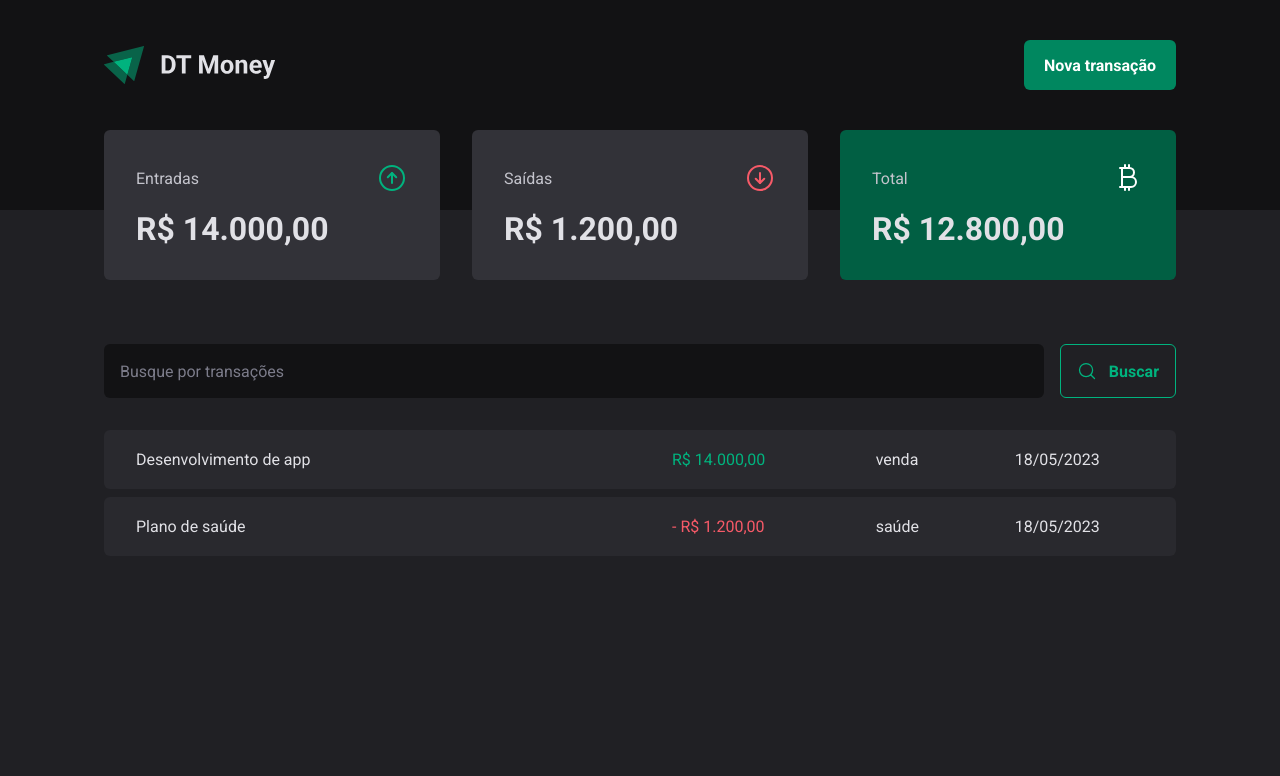
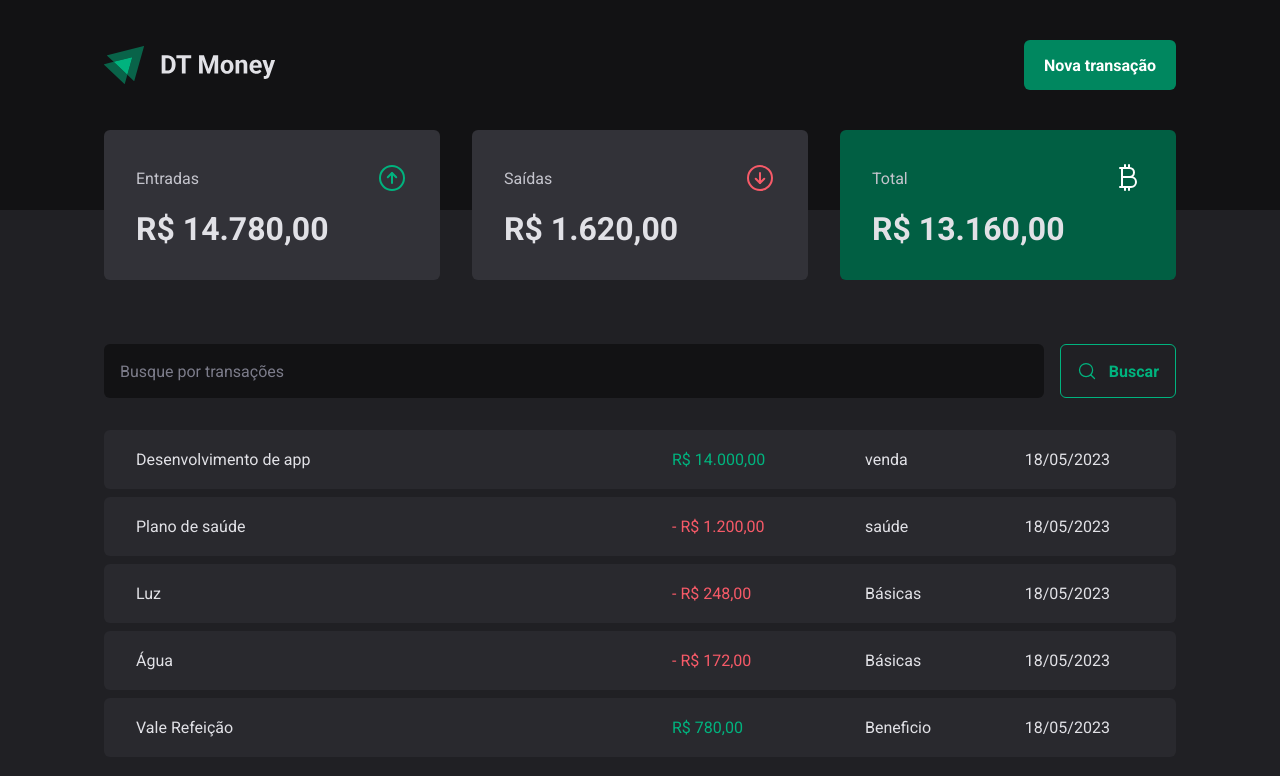
Before and after one commit to marcoscuomo/dt-money, a React (Vite) app: page / in a window 1280 px wide. Shown: the top 776 px of the page. Built offline with nearby package versions, Linux system fonts and the light colour scheme; data requests are answered from the project's data file.

Commit message:
feat: search transactions

```diff
--- a/server.json
+++ b/server.json
@@ -15,6 +15,30 @@
       "category": "saúde",
       "price": 1200,
       "createdAt": "2023-05-18T00:21:40.879Z"
+    },
+    {
+      "id": 3,
+      "description": "Luz",
+      "type": "outcome",
+      "category": "Básicas",
+      "price": 248,
+      "createdAt": "2023-05-18T00:21:40.879Z"
+    },
+    {
+      "id": 4,
+      "description": "Água",
+      "type": "outcome",
+      "category": "Básicas",
+      "price": 172,
+      "createdAt": "2023-05-18T00:21:40.879Z"
+    },
+    {
+      "id": 5,
+      "description": "Vale Refeição",
+      "type": "income",
+      "category": "Beneficio",
+      "price": 780,
+      "createdAt": "2023-05-18T00:21:40.879Z"
     }
   ]
 }
--- a/src/contexts/TransactionsContext.tsx
+++ b/src/contexts/TransactionsContext.tsx
@@ -10,7 +10,8 @@ interface Transaction {
 }
 
 interface TransactionContextType {
-  transactions: Transaction[]
+  transactions: Transaction[];
+  fetchTransactions: (query?: string) => Promise<void>;
 }
 
 interface TransactionProviderProps {
@@ -23,18 +24,25 @@ export function TransactionsProvider({children}: TransactionProviderProps) {
 
   const [transactions, setTransactions] = useState<Transaction[]>([]);
 
-  const loadTransactions = async () => {
-    const response = await fetch('http://localhost:3333/transactions');
+  const fetchTransactions = async (query?: string) => {
+
+    const url = new URL('http://localhost:3333/transactions');
+
+    if(query) {
+      url.searchParams.append('q', query);
+    }
+
+    const response = await fetch(url);
     const data = await response.json();
     setTransactions(data);
   }
 
   useEffect(() => {
-    loadTransactions();
+    fetchTransactions();
   }, []);
 
   return (
-    <TransactionContext.Provider value={{ transactions }}>
+    <TransactionContext.Provider value={{ transactions, fetchTransactions }}>
       {children}
     </TransactionContext.Provider>
   )
--- a/src/pages/Transactions/components/SearchForm/index.tsx
+++ b/src/pages/Transactions/components/SearchForm/index.tsx
@@ -3,6 +3,8 @@ import { useForm } from "react-hook-form";
 import * as z from "zod";
 import { zodResolver } from "@hookform/resolvers/zod";
 import { SearchFormContainer } from "./styles";
+import { useContext } from "react";
+import { TransactionContext } from "../../../../contexts/TransactionsContext";
 
 const searchFormSchema = z.object({
   query: z.string()
@@ -11,6 +13,8 @@ const searchFormSchema = z.object({
 type SearchFormInputs = z.infer<typeof searchFormSchema>;
 
 export function SearchForm() {
+
+  const { fetchTransactions } = useContext(TransactionContext);
 
   const {
     register,
@@ -21,9 +25,7 @@ export function SearchForm() {
   });
 
   async function handleSearchTransactions(data: SearchFormInputs) {
-    console.log(data);
-    await new Promise(resolve => setTimeout(resolve, 3000))
-    return null;
+    await fetchTransactions(data.query);
   }
 
   return(
```
